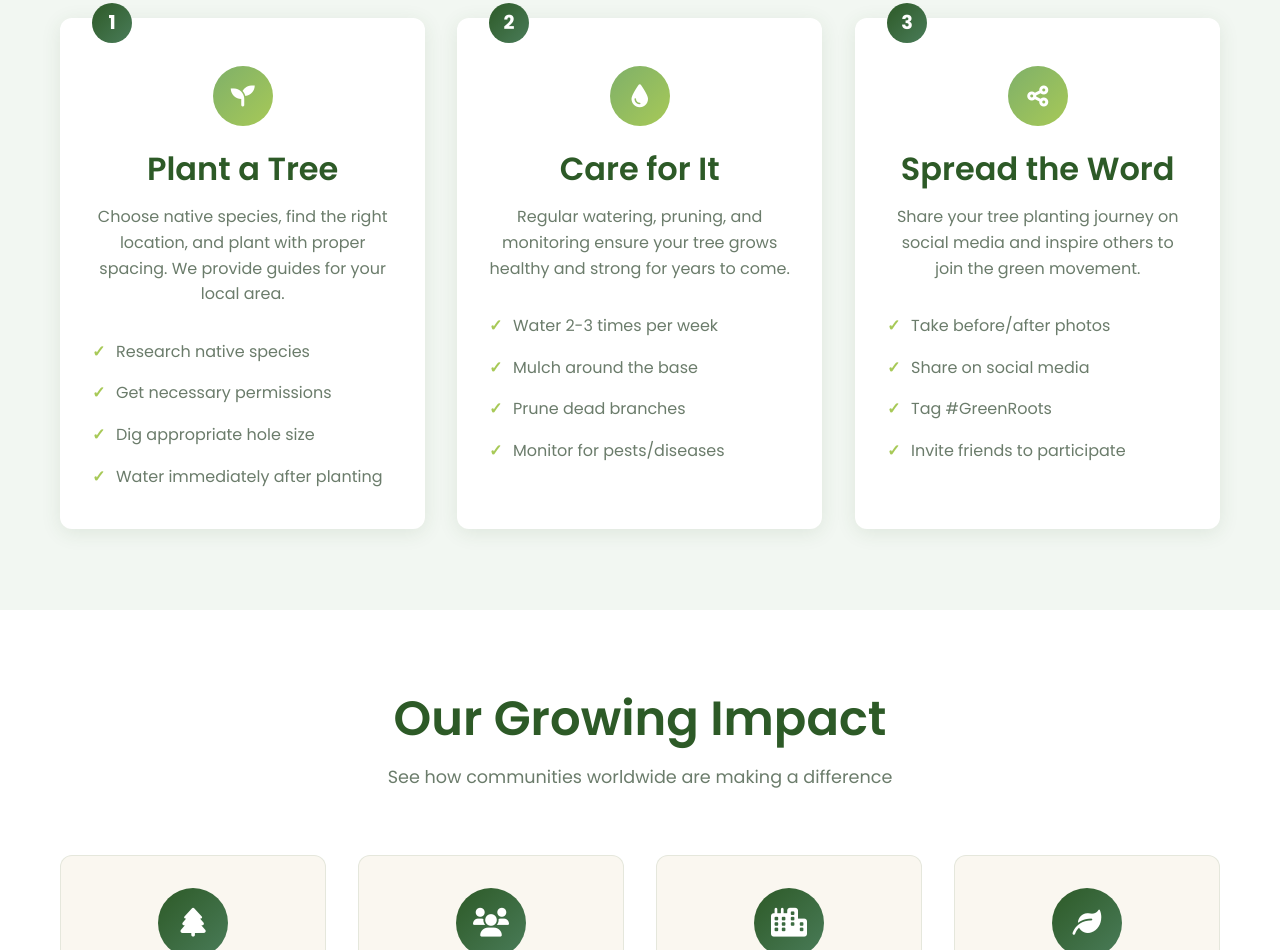
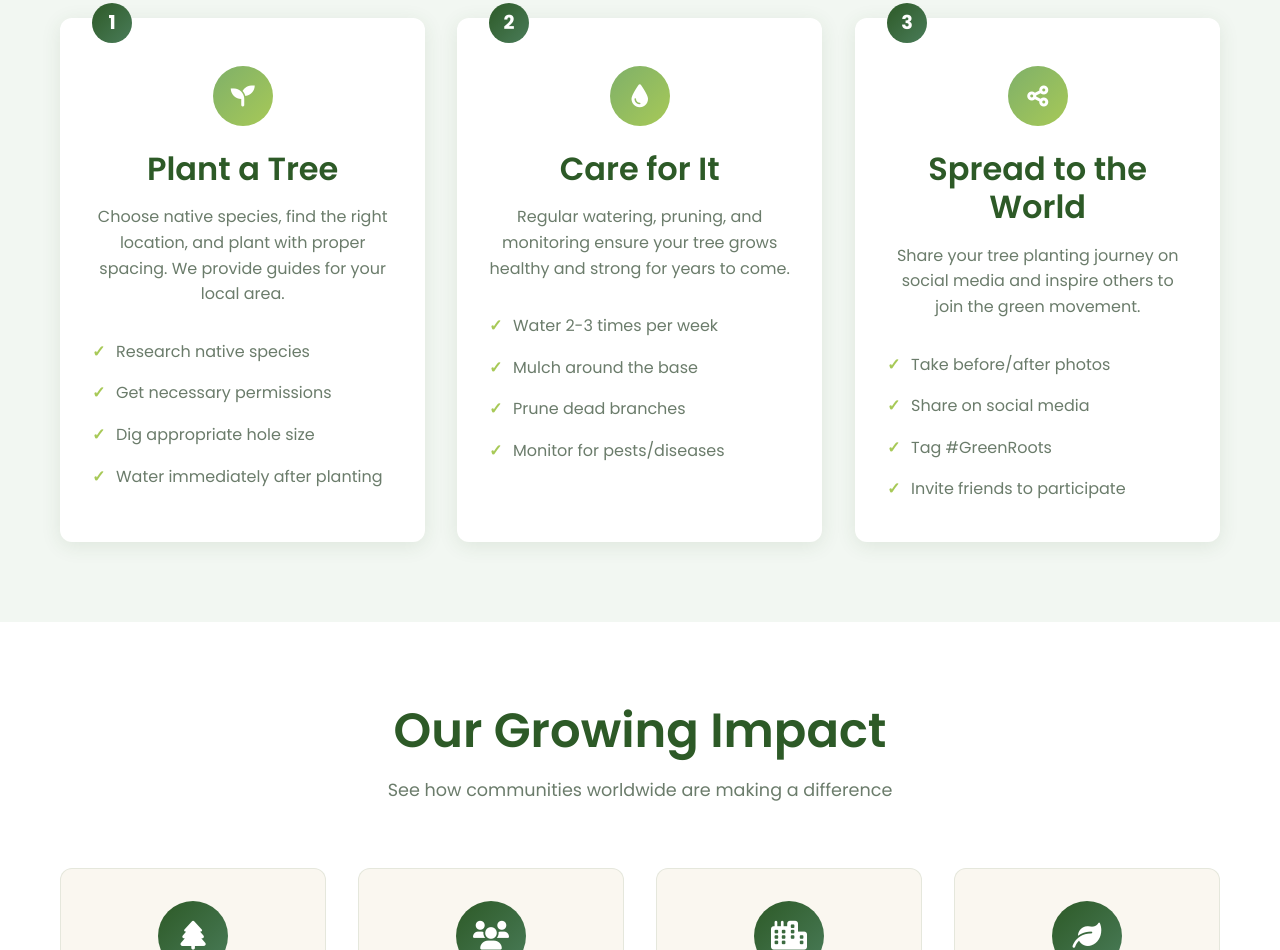
Before and after one commit to shampatil23/Green, a plain HTML site: page index.html in a window 1280 px wide. Shown: the part 1995-2945 px from the top of the page. Drawn offline with nearby package versions, Linux system fonts and the light colour scheme; no server answers.

Commit message:
Update index.html

```diff
--- a/index.html
+++ b/index.html
@@ -169,7 +169,7 @@
                     <div class="step-icon">
                         <i class="fas fa-share-alt"></i>
                     </div>
-                    <h3>Spread the Word</h3>
+                    <h3>Spread to the World</h3>
                     <p>Share your tree planting journey on social media and inspire others to join the green movement.</p>
                     <ul class="step-tips">
                         <li>Take before/after photos</li>
```
